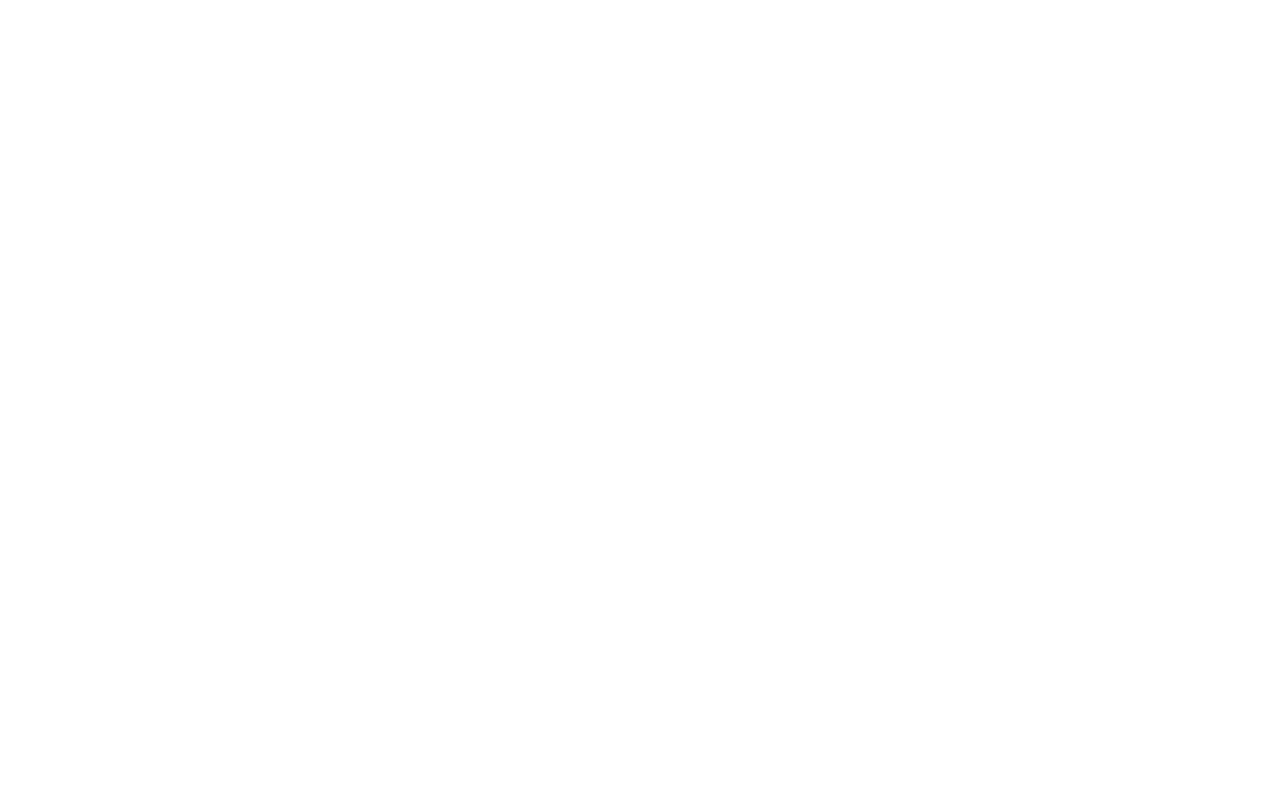
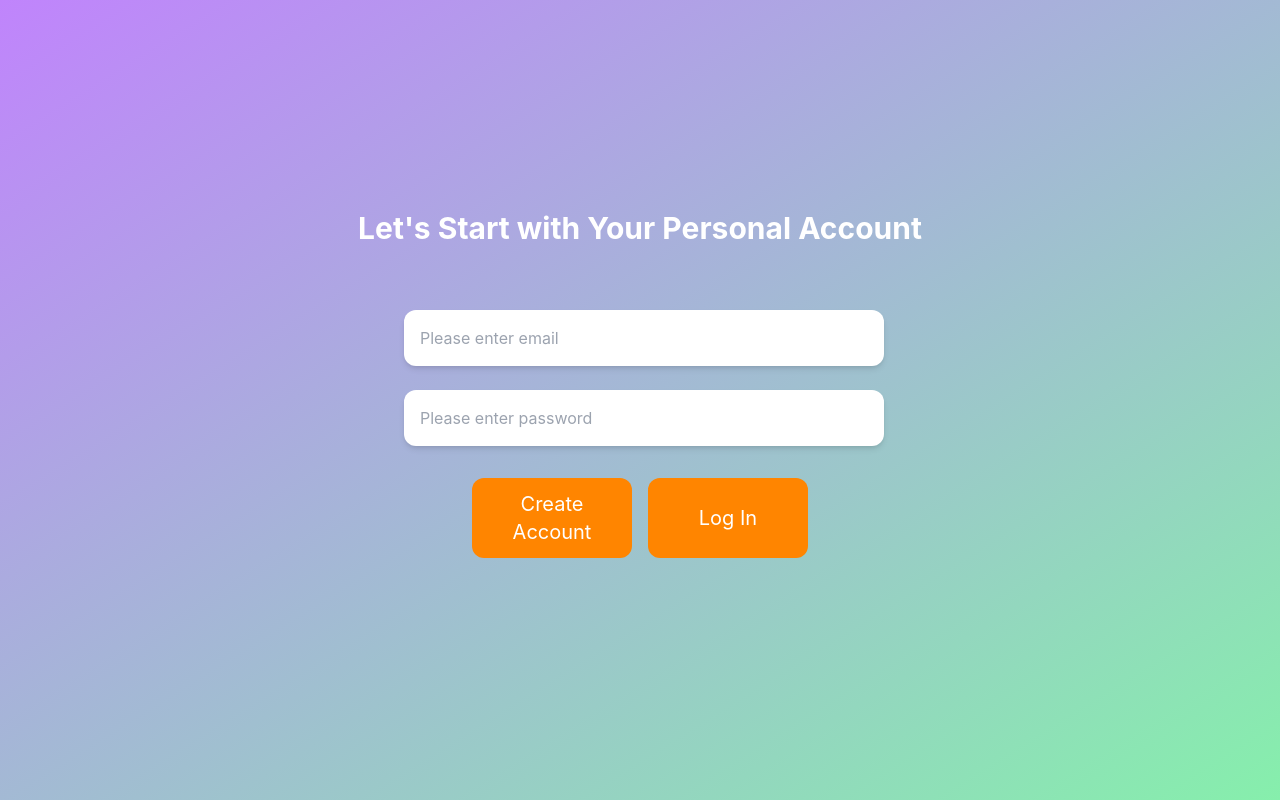
Before and after one commit to symys/todoapp, a React (Create React App) app: page /login in a window 1280 px wide. Before the commit this address had no page. Built offline with nearby package versions, Linux system fonts and the light colour scheme.

Commit message:
added firebase connection

```diff
--- a/package.json
+++ b/package.json
@@ -7,6 +7,7 @@
     "@testing-library/jest-dom": "^5.16.5",
     "@testing-library/react": "^13.4.0",
     "@testing-library/user-event": "^13.5.0",
+    "firebase": "^9.17.1",
     "react": "^18.2.0",
     "react-dom": "^18.2.0",
     "react-redux": "^8.0.5",
--- a/src/App.js
+++ b/src/App.js
@@ -2,6 +2,7 @@
 import { BrowserRouter, Routes, Route } from 'react-router-dom';
 import TodoPage from "./TodoPage";
 import WelcomePage from "./WelcomePage";
+import LoginPage from "./LoginPage";
 
 function App() {
   return (
@@ -9,6 +10,7 @@
       <Routes>
         <Route path="/" element={<WelcomePage />}/>
         <Route path="/todo" element={<TodoPage />}/>
+        <Route path="/login" element={<LoginPage />}/>
       </Routes>
     </BrowserRouter>
   );
--- /dev/null
+++ b/src/LoginPage.js
@@ -0,0 +1,94 @@
+import React, { useState } from "react";
+import {
+  getAuth,
+  createUserWithEmailAndPassword,
+  signInWithEmailAndPassword,
+} from "firebase/auth";
+import app from "./firebase";
+import { useNavigate } from "react-router-dom";
+
+function LoginPage() {
+    const navigate = useNavigate();
+  const auth = getAuth(app);
+  const [email, setEmail] = useState("");
+  const [password, setPassword] = useState("");
+
+  const signup = () => {
+    createUserWithEmailAndPassword(auth, email, password)
+      .then((userCredential) => {
+        const user = userCredential.user;
+        // eslint-disable-next-line no-alert
+        alert("welcome" + user)
+        setEmail("");
+        setPassword("");
+        alert("Sign up successfully!");
+      })
+      .catch((error) => {
+        const errorMessage = error.message;
+        // eslint-disable-next-line no-alert
+        alert(errorMessage);
+      });
+  };
+
+  const signin = () => {
+    signInWithEmailAndPassword(auth, email, password)
+      .then((userCredential) => {
+        const user = userCredential.user;
+        // eslint-disable-next-line no-alert
+        alert("welcome" + user)
+        setEmail("");
+        setPassword("");
+        navigate("/todo")
+      })
+      .catch((error) => {
+        const errorMessage = error.message;
+        // eslint-disable-next-line no-alert
+        alert(errorMessage);
+      });
+  };
+
+  return (
+    <div className="flex flex-col w-full p-10 bg-gradient-to-tl from-green-300 to-purple-400 font-secular lg:gap-6 gap-4 items-center text-center justify-center h-screen">
+      <div className=" lg:text-3xl text-xl text-white font-bold lg:mb-10 mb-4">
+        Let's Start with Your Personal Account
+      </div>
+
+      <div>
+        <input
+          value={email}
+          onChange={(e) => setEmail(e.target.value)}
+          type={"email"}
+          placeholder="Please enter email"
+          className="lg:w-[30em] w-[14em] lg:p-4 p-2 ml-2 rounded-xl shadow-md flex flex-row  text-blue-800 text-opacity-80 cursor-pointer"
+        />
+      </div>
+
+      <div>
+        <input
+          value={password}
+          onChange={(e) => setPassword(e.target.value)}
+          type={"password"}
+          placeholder="Please enter password"
+          className="lg:w-[30em] w-[14em] lg:p-4 p-2 ml-2 rounded-xl shadow-md flex flex-row  text-blue-800 text-opacity-80 cursor-pointer"
+        />
+      </div>
+
+      <div className="flex lg:flex-row flex-col">
+        <button
+          onClick={signup}
+          className="text-sm text-white lg:mb-8 mb-2 rounded-xl box-border lg:p-3 p-2 transition-all duration-250 bg-[#ff8500] hover:bg-[#fca016] lg:text-xl lg:m-2 lg:w-40 w-28"
+        >
+          Create Account
+        </button>
+        <button
+          onClick={signin}
+          className="text-sm text-white lg:mb-8 rounded-xl box-border lg:p-3 p-2 transition-all duration-250 bg-[#ff8500] hover:bg-[#fca016] lg:text-xl lg:m-2 lg:w-40 w-28"
+        >
+          Log In
+        </button>
+      </div>
+    </div>
+  );
+}
+
+export default LoginPage;
--- a/src/TodoPage.js
+++ b/src/TodoPage.js
@@ -5,12 +5,25 @@
 import { useRef } from "react";
 import todoImg from "./todopage.png";
 import TaskCard from "./TaskCard";
+import { getAuth, signOut } from "firebase/auth";
+import app from "./firebase";
+import { useNavigate } from "react-router-dom";
+
 
 let keyCounter = 0;
 const CATEGORIES = ["All", "Do First", "Schedule", "Delegate", "Don't Do"];
-const CategoryDescription = ["All", "First focus on important tasks to be done the same day.", "Important, but not-so-urgent stuff should be scheduled.", "What’s urgent, but less important, delegate to others.", "What’s neither urgent nor important, don’t do at all."]
+const CategoryDescription = [
+  "All",
+  "First focus on important tasks to be done the same day.",
+  "Important, but not-so-urgent stuff should be scheduled.",
+  "What’s urgent, but less important, delegate to others.",
+  "What’s neither urgent nor important, don’t do at all.",
+];
 
 function TodoPage() {
+  const auth = getAuth(app);
+  const navigate = useNavigate();
+
   const [selectedCategory, setCategory] = useState("All");
   const [itemCategory, handleCategoryChange] = useState("DO FIRST");
 
@@ -36,13 +49,29 @@
     handleCategoryChange(handledCategory);
   }
 
+const logout = () => {
+  signOut(auth).then(() => {
+    navigate("/")
+  }).catch((error) => {
+    // eslint-disable-next-line no-alert
+    alert(error)
+  });
+}
+
   const filteredTasks =
     selectedCategory === "All"
       ? taskState.tasks
       : taskState.tasks.filter((task) => task.category === selectedCategory);
   return (
-    <div className="flex lg:flex-row flex-col items-center w-full lg:pr-0 pr-4 bg-gradient-to-tl from-green-300 to-purple-400 font-rubik tracking-wide">
-      <div className="flex flex-col font-secular lg:ml-28 ml-8 pb-10 ">
+    <div className="flex flex-col w-full lg:pr-0 pr-4 bg-gradient-to-tl from-green-300 to-purple-400 font-rubik tracking-wide">
+       <div className="self-end flex pt-2 pr-6 pb-2">
+          <button
+          onClick={logout}
+          className=" text-sm text-white rounded-xl box-border lg:p-3 p-2 transition-all duration-250 bg-[#ff8500] hover:bg-[#fca016] lg:text-base text-sm lg:m-1 lg:w-24 w-16"
+        >Log out</button>
+        </div>
+      <div className="flex lg:flex-row flex-col lg:items-start items-center ">
+        <div className="flex flex-col font-secular lg:ml-28 ml-8 ">
           {/* <div className="flex self-end pr-20 mt-10">
           <button
             onClick={() => dispatch(toggleMode(taskState.nightMode))}
@@ -55,7 +84,7 @@
           </button>
         </div> */}
 
-        <div className="mt-4 flex lg:flex-row flex-col ml-[-0.3em]">
+          <div className=" flex lg:flex-row flex-col ml-[-0.3em]">
             <form onSubmit={handleSubmit}>
               <input
                 type="text"
@@ -88,7 +117,7 @@
             </form>
           </div>
 
-        <div className="flex flex-row gap-1 mt-8 flex-wrap">
+          <div className="flex flex-row gap-1 mt-4 flex-wrap">
             {CATEGORIES.map((category, index) => {
               return (
                 <button
@@ -119,7 +148,9 @@
                         dispatch(deleteTask(`${task.category}${task.task}`))
                       }
                     >
-                    <button className="lg:pl-6 pl-1 lg:pt-2 pt-1 font-bold lg:text-xl text-base">X</button>
+                      <button className="lg:pl-6 pl-1 lg:pt-2 pt-1 font-bold lg:text-xl text-base">
+                        X
+                      </button>
                     </div>
                   </div>
                 );
@@ -127,8 +158,9 @@
             </div>
           </div>
         </div>
-      <div className="basis-1/2 lg:w-0 w-96 lg:pl-10 lg:pr-10 sm:pl-20 sm:pr-20 pl-12 pr-12 h-screen w-screen lg:pt-28">
-        <img src={todoImg} alt="todoImage" />
+        <div className="flex flex-col basis-1/2 lg:w-0 w-96 lg:pl-10 lg:pr-10 sm:pl-20 sm:pr-20 pl-12 pr-12 h-screen w-screen ">
+          <img src={todoImg} alt="todoImage" className="lg:pt-16" />
+        </div>
       </div>
     </div>
   );
--- a/src/WelcomePage.js
+++ b/src/WelcomePage.js
@@ -25,12 +25,12 @@
             </button></a>
           </div>
           <div>
-            <Link to="todo">
+            <Link to="login">
             <button
               type="button"
               className="text-sm text-white mb-8 rounded-xl box-border p-3 transition-all duration-250 bg-[#ff8500] hover:bg-[#fca016] sm:text-xl m-2"
             >
-              START TO-DO
+              SIGNUP / LOGIN
             </button></Link>
           </div>
         </div>
--- /dev/null
+++ b/src/firebase.js
@@ -0,0 +1,19 @@
+// Import the functions you need from the SDKs you need
+import { initializeApp } from "firebase/app";
+// TODO: Add SDKs for Firebase products that you want to use
+// https://firebase.google.com/docs/web/setup#available-libraries
+
+// Your web app's Firebase configuration
+const firebaseConfig = {
+  apiKey: "AIzaSyCABnLCG7bwgQFYim07kLMv0vwJsR-KCRM",
+  authDomain: "react-todo-app-ec212.firebaseapp.com",
+  projectId: "react-todo-app-ec212",
+  storageBucket: "react-todo-app-ec212.appspot.com",
+  messagingSenderId: "1058548746576",
+  appId: "1:1058548746576:web:c26f3debf8ff092edb8455"
+};
+
+// Initialize Firebase
+const app = initializeApp(firebaseConfig);
+
+export default app
--- a/src/index.css
+++ b/src/index.css
@@ -10,6 +10,7 @@
     sans-serif;
   -webkit-font-smoothing: antialiased;
   -moz-osx-font-smoothing: grayscale;
+  /* height: 100vw; */
 }
 
 code {
```
Also changed, not shown: 1 other file (tests, documents, lock files or other folders). Lines whose indentation alone changed are shown as unchanged.
